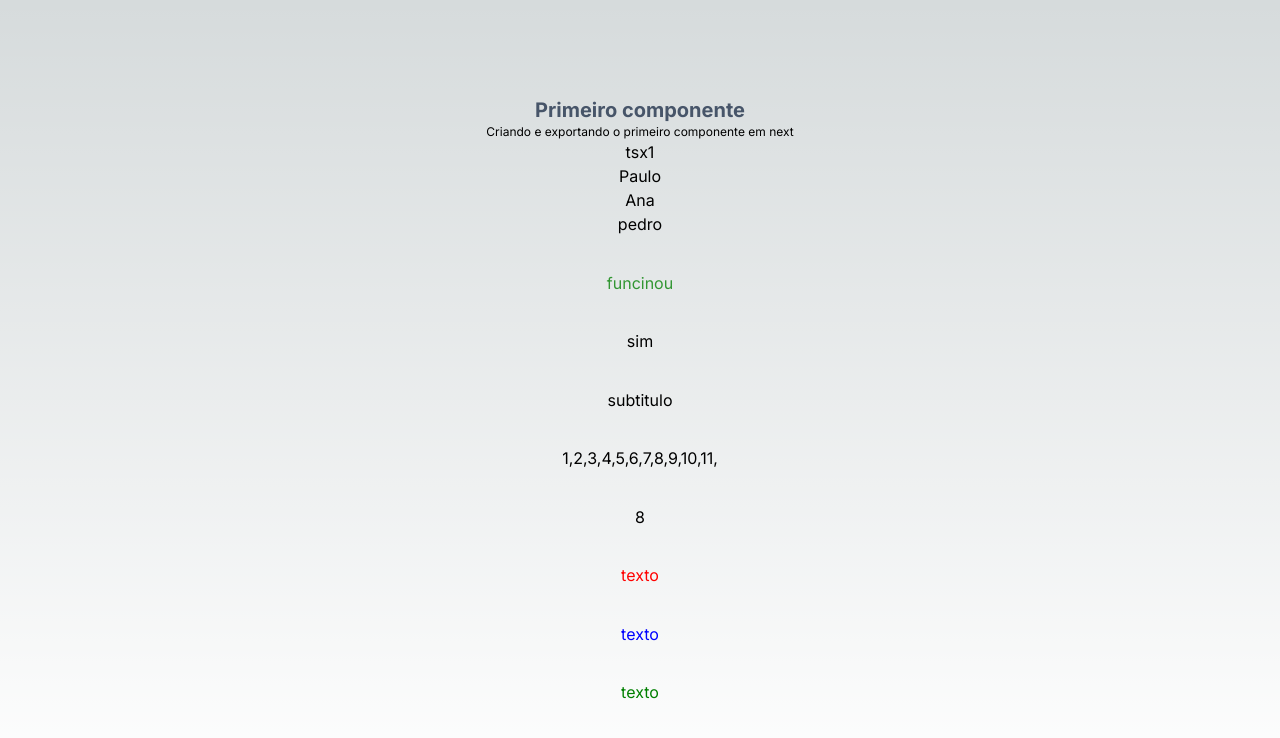
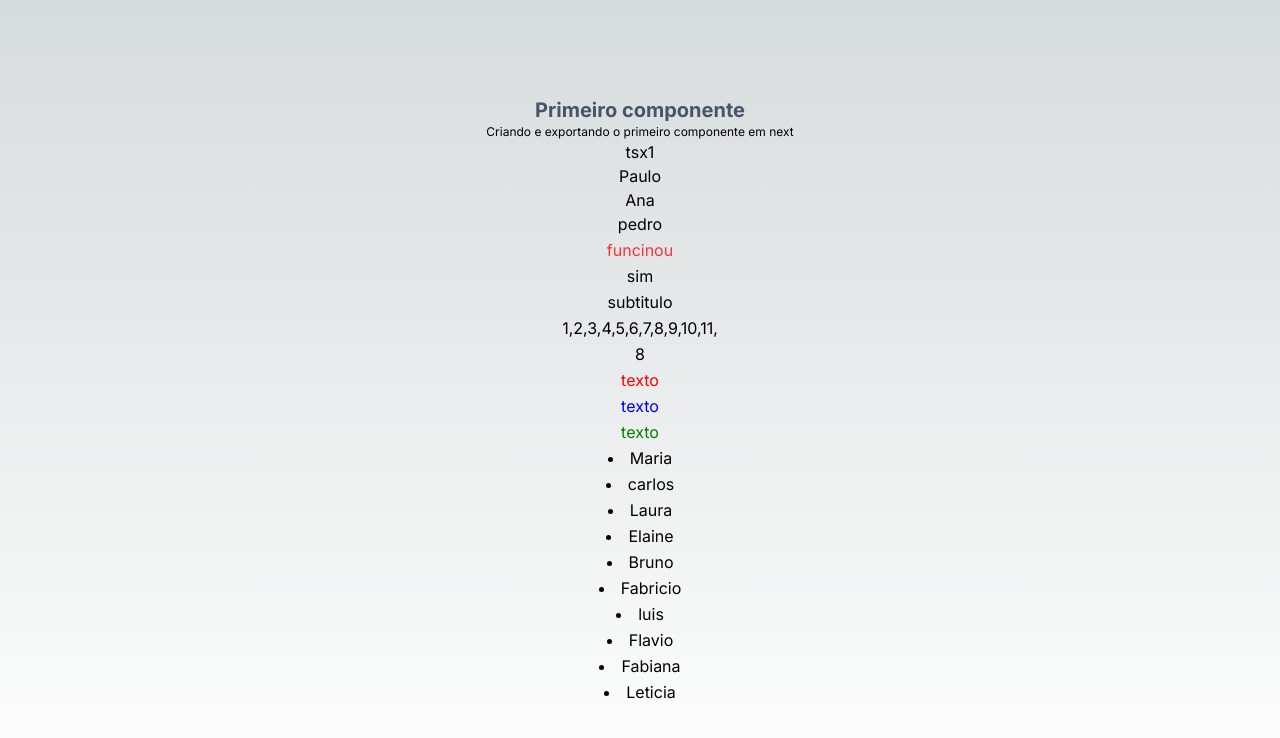
Before and after one commit to Dannick10/nextjsEstudo, a Next.js app in the folder exercicio/: page / in a window 1280 px wide. Shown: the top 738 px of the page. Built offline with nearby package versions, Linux system fonts and the light colour scheme.

Commit message:
render list

```diff
--- a/exercicio/src/app/page.tsx
+++ b/exercicio/src/app/page.tsx
@@ -5,6 +5,7 @@ import List1 from "@/components/list1";
 import Fragment1 from "@/components/fragment1";
 import PropsLeitura from "@/components/PropsLeitura";
 import Estilo from "@/components/Estilo";
+import Render from "@/components/Render";
 
 export default function Home() {
   const subtitle: string = "subtitulo";
@@ -19,6 +20,7 @@ export default function Home() {
       <Estilo color={15} />
       <Estilo color={-5} />
       <Estilo color={5} />
+      <Render />
     </main>
   );
 }
--- /dev/null
+++ b/exercicio/src/components/Render.tsx
@@ -0,0 +1,34 @@
+'use client'
+
+import { list } from "postcss";
+import React, {useState} from "react";
+import { render } from "react-dom";
+
+
+const Render = () => {
+  const listaAluno = [
+    "Maria",
+    "carlos",
+    "Laura",
+    "Elaine",
+    "Bruno",
+    "Fabricio",
+    "luis",
+    "Flavio",
+    "Fabiana",
+    "Leticia",
+  ];
+
+  const renderList = () => {
+    return listaAluno.map((e,i ) => (<li key={i}>{e}</li>))
+  }
+
+
+  return <>
+
+
+    {renderList()}
+  </>;
+};
+
+export default Render;
--- a/exercicio/src/components/fragment.module.css
+++ b/exercicio/src/components/fragment.module.css
@@ -1,5 +1,5 @@
 .h1{
-    color: green;
+    color: red;
     animation: titulo 1s alternate-reverse infinite;
 }
 
```
